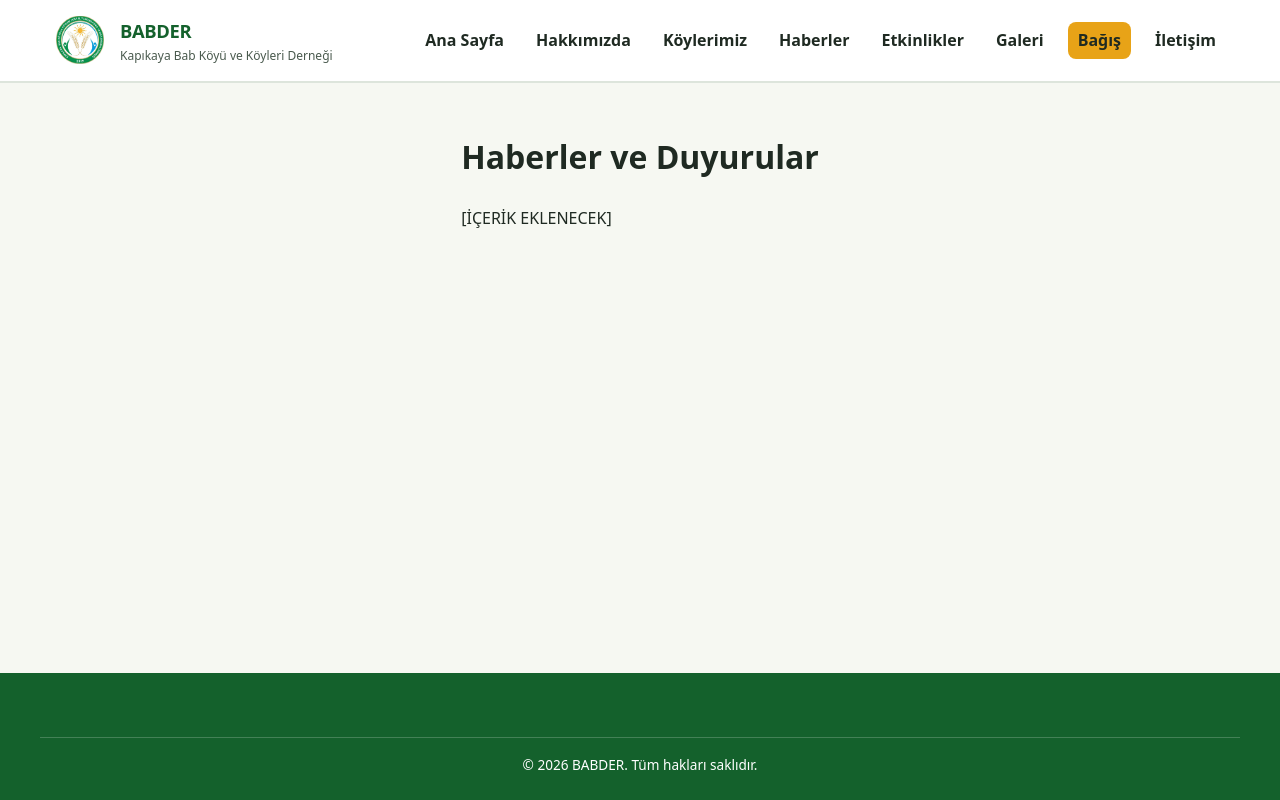
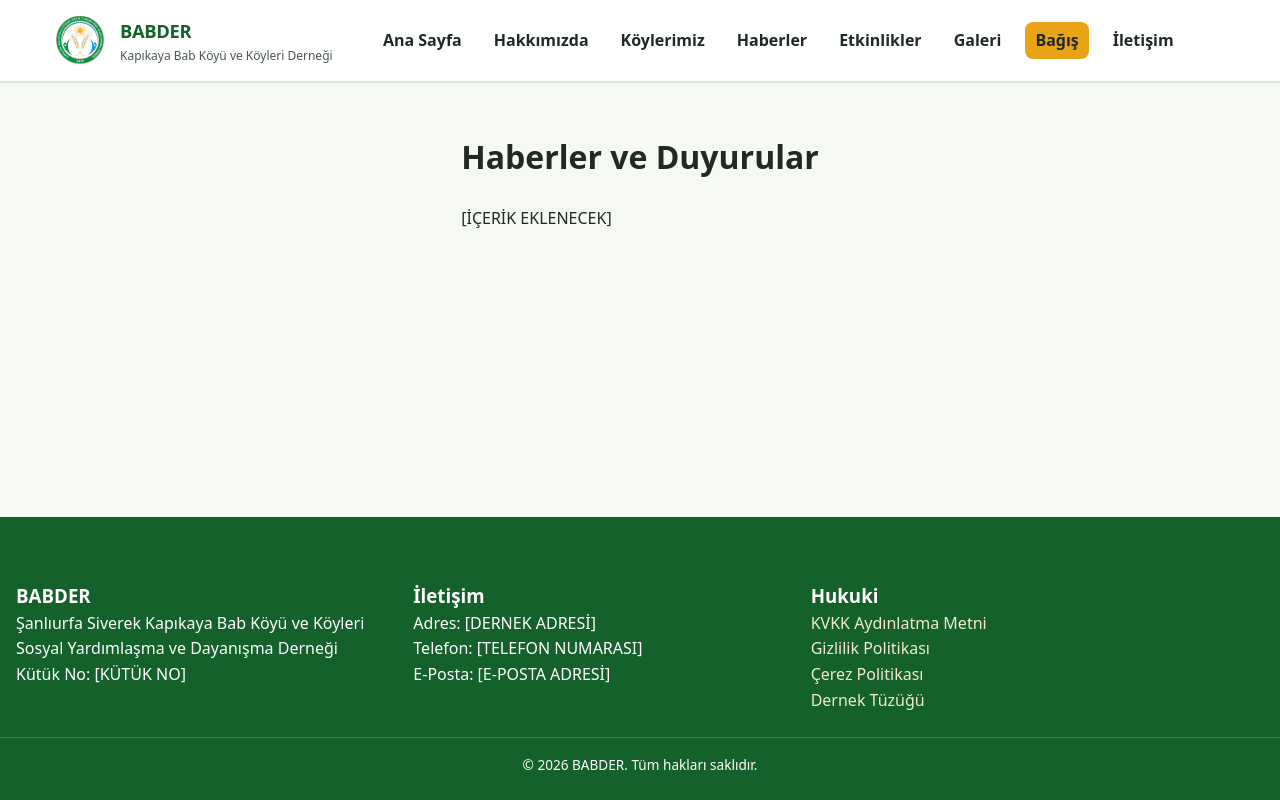
Before and after one commit to yusuf-basaran/BABDER, a plain HTML site: page sayfalar/haberler.html in a window 1280 px wide. Drawn offline with Linux system fonts and the light colour scheme; no server answers.

Commit message:
Update haberler.html

```diff
--- a/sayfalar/haberler.html
+++ b/sayfalar/haberler.html
@@ -3,21 +3,42 @@
 <head>
   <meta charset="UTF-8">
   <meta name="viewport" content="width=device-width, initial-scale=1.0">
+  <meta http-equiv="X-UA-Compatible" content="IE=edge">
+
   <title>Haberler ve Duyurular | BABDER</title>
-  <link rel="icon" type="image/png" href="../img/favicon.png">
+  <meta name="description" content="Derneğimizden ve köylerimizden en güncel haberler, duyurular ve gelişmeler.">
+  <meta name="robots" content="index, follow">
+  <meta name="theme-color" content="#1B7F3B">
+
+  <!-- Sekme Başlığı Simgesi (Title Logo / Favicon) -->
+  <link rel="icon" type="image/png" href="../img/logo.png">
+  <link rel="shortcut icon" type="image/png" href="../img/logo.png">
+  <link rel="apple-touch-icon" href="../img/logo.png">
+
+  <!-- Open Graph -->
+  <meta property="og:type" content="article">
+  <meta property="og:title" content="Haberler ve Duyurular | BABDER">
+  <meta property="og:description" content="Derneğimizden en güncel haberler ve duyurular.">
+  <meta property="og:image" content="../img/logo.png">
+
   <link rel="stylesheet" href="../css/style.css">
 </head>
 <body>
+  <a href="#ana-icerik" class="erisebilirlik-atla">Ana İçeriğe Geç</a>
+
   <header class="site-header">
     <div class="header-icerik">
+      <!-- SOL: LOGO VE DERNEK ADI -->
       <a href="../index.html" class="marka-alani">
-        <img src="../img/logo.png" alt="BABDER Resmi Logosu" class="marka-logo" width="52" height="52">
+        <img src="../img/logo.png" alt="BABDER Resmi Logosu" class="marka-logo" width="48" height="48">
         <div>
           <span class="marka-baslik">BABDER</span>
           <span class="marka-alt-baslik">Kapıkaya Bab Köyü ve Köyleri Derneği</span>
         </div>
       </a>
-      <nav class="ana-menu" aria-label="Ana Menü">
+
+      <!-- SAĞ: MENÜ -->
+      <nav id="ana-navigasyon" class="ana-menu" aria-label="Ana Menü">
         <ul id="menu-liste">
           <li><a href="../index.html">Ana Sayfa</a></li>
           <li><a href="./hakkimizda.html">Hakkımızda</a></li>
@@ -29,18 +50,49 @@
           <li><a href="./iletisim.html">İletişim</a></li>
         </ul>
       </nav>
+
+      <div class="header-aksiyonlar">
+        <button id="mobil-menu-tetikleyici" class="mobil-menu-btn" aria-label="Menüyü Aç/Kapat" aria-expanded="false">
+          <svg viewBox="0 0 24 24" fill="none" stroke="currentColor" stroke-width="2">
+            <path d="M4 6h16M4 12h16M4 18h16"></path>
+          </svg>
+        </button>
+      </div>
     </div>
   </header>
 
-  <main class="kapsayici" style="padding: 3rem 1rem;">
+  <main id="ana-icerik" class="kapsayici bolum-bosluk-buyuk">
     <h1>Haberler ve Duyurular</h1>
-    <div class="izgara-3" id="haber-listesi" style="margin-top: 1.5rem;">
+    <div class="izgara-3" id="haber-listesi">
       <p>[İÇERİK EKLENECEK]</p>
     </div>
   </main>
 
+  <!-- 3 SÜTUNLU KURUMSAL YEŞİL FOOTER -->
   <footer class="site-footer">
-    <div class="kapsayici footer-alt">
+    <div class="kapsayici izgara-3">
+      <div>
+        <h3>BABDER</h3>
+        <p data-ayar="dernek_unvan">Şanlıurfa Siverek Kapıkaya Bab Köyü ve Köyleri Sosyal Yardımlaşma ve Dayanışma Derneği</p>
+        <p>Kütük No: <span data-ayar="kutuk_no">[KÜTÜK NO]</span></p>
+      </div>
+      <div>
+        <h3>İletişim</h3>
+        <p>Adres: <span data-ayar="adres">[DERNEK ADRESİ]</span></p>
+        <p>Telefon: <span data-ayar="telefon">[TELEFON NUMARASI]</span></p>
+        <p>E-Posta: <span data-ayar="eposta">[E-POSTA ADRESİ]</span></p>
+      </div>
+      <div>
+        <h3>Hukuki</h3>
+        <ul class="footer-link-liste">
+          <li><a href="./kvkk.html">KVKK Aydınlatma Metni</a></li>
+          <li><a href="./gizlilik-politikasi.html">Gizlilik Politikası</a></li>
+          <li><a href="./cerez-politikasi.html">Çerez Politikası</a></li>
+          <li><a href="./tuzuk-ve-belgeler.html">Dernek Tüzüğü</a></li>
+        </ul>
+      </div>
+    </div>
+    <div class="footer-alt">
       <p>&copy; 2026 BABDER. Tüm hakları saklıdır.</p>
     </div>
   </footer>
```
